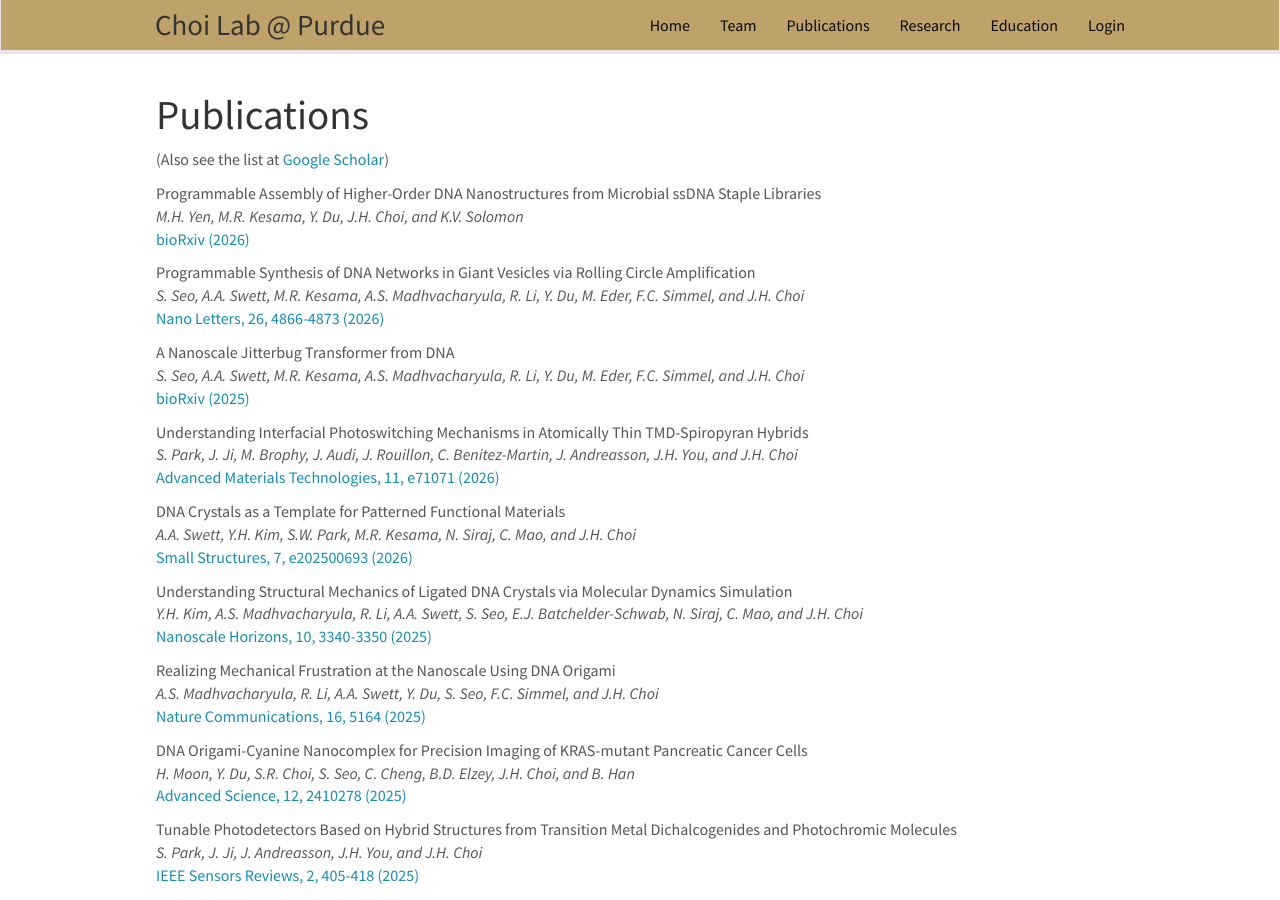
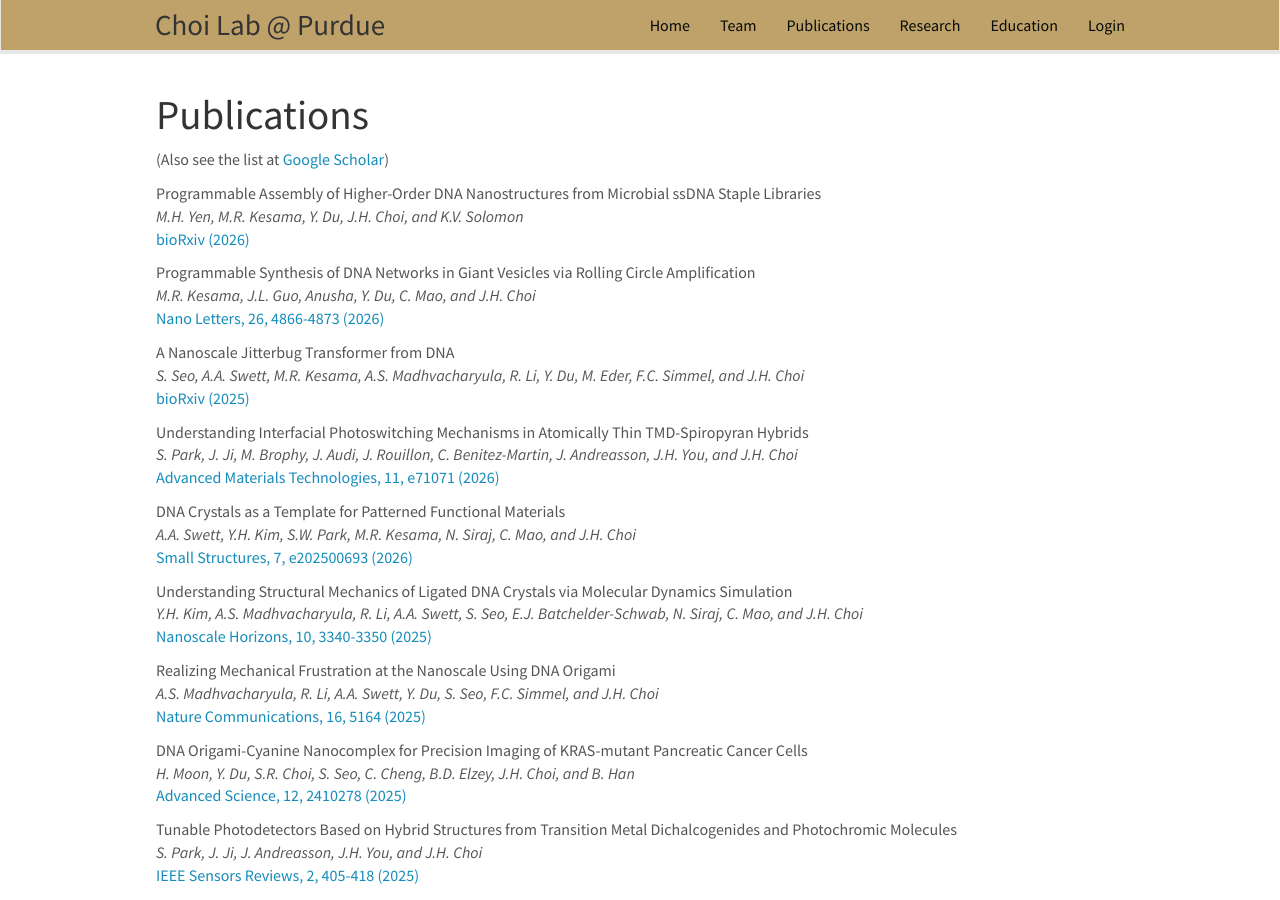
Before and after one commit to choidnalab/choidnalab.github.io, a Jekyll site: the page built from _pages/publications.md, in a window 1280 px wide and 900 px high. Built offline with Jekyll 4.4.1, drawn with Linux system fonts in a browser that asks for light colours; nearby versions of some CDN libraries.

Commit message:
Update authors for DNA networks publication

```diff
--- a/_data/publist.yml
+++ b/_data/publist.yml
@@ -11,7 +11,7 @@
 - title: "Programmable Synthesis of DNA Networks in Giant Vesicles via Rolling Circle Amplification"
   image: Conformation.png
   description:
-  authors: S. Seo, A.A. Swett, M.R. Kesama, A.S. Madhvacharyula, R. Li, Y. Du, M. Eder, F.C. Simmel, and J.H. Choi
+  authors: M.R. Kesama, J.L. Guo, Anusha, Y. Du, C. Mao, and J.H. Choi
   link:
     url: https://pubs.acs.org/doi/10.1021/acs.nanolett.6c00726
     display: Nano Letters, 26, 4866-4873 (2026)
```
